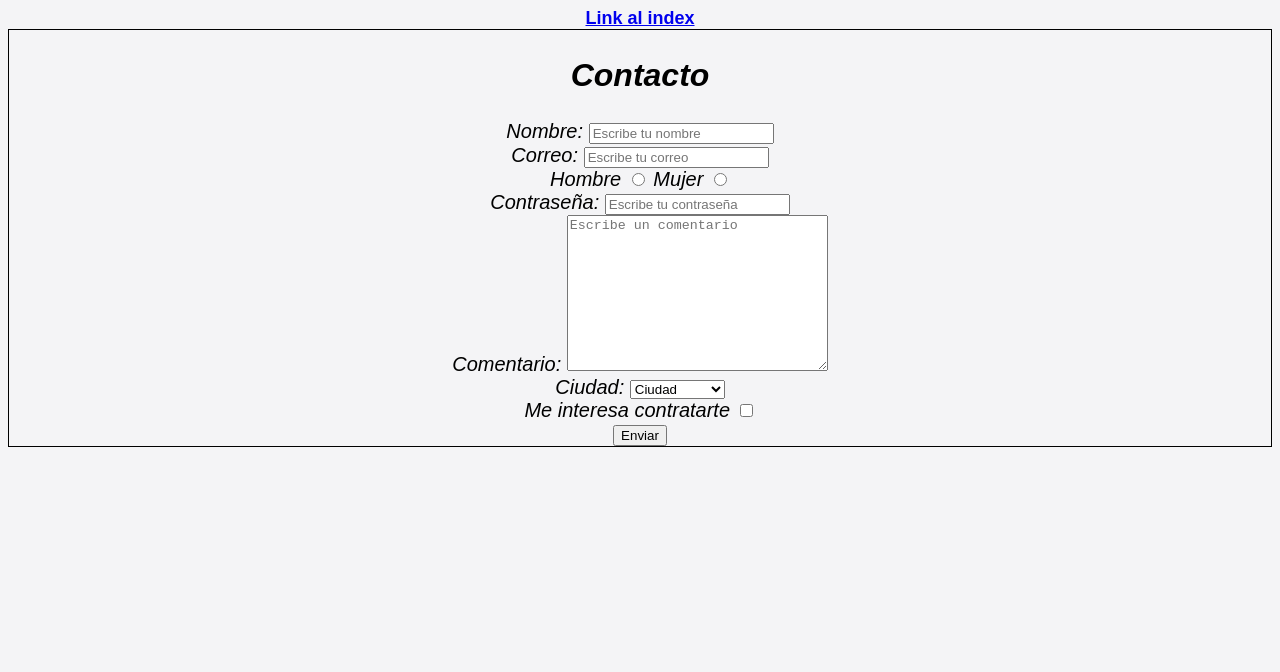
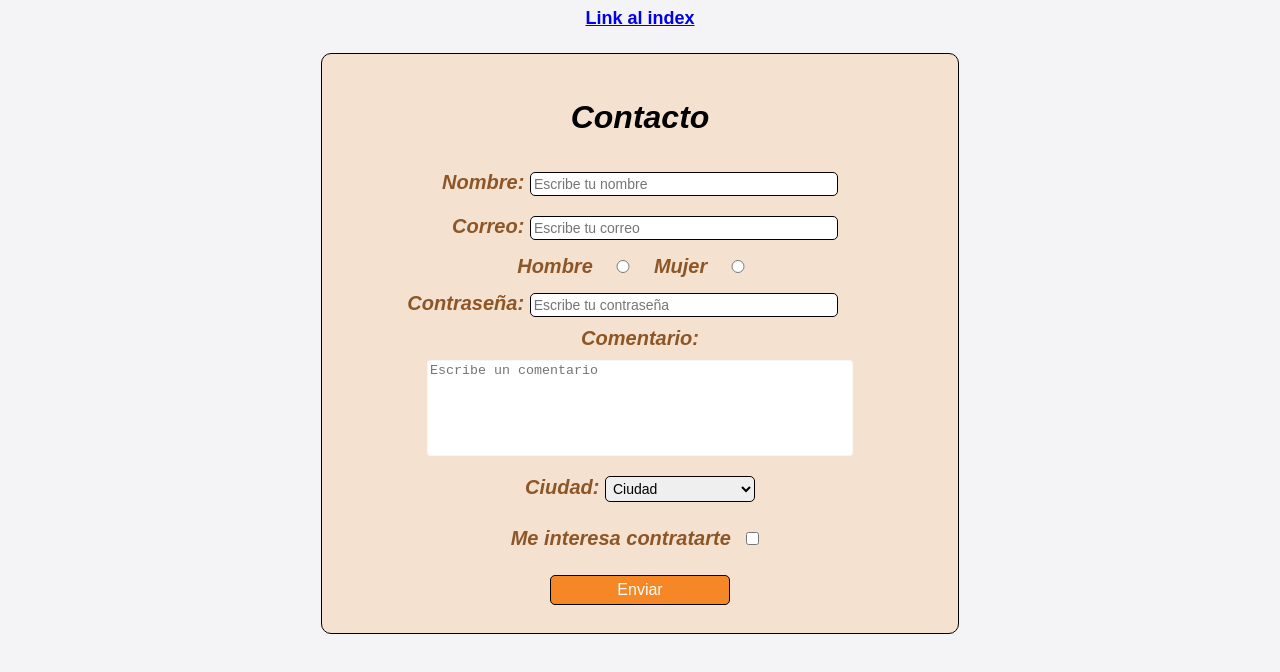
Before and after one commit to angel553/Pr-ctica-HTML-y-CSS-con-GIT, a plain HTML site: page formulario.html in a window 1280 px wide. Drawn offline with Linux system fonts and the light colour scheme.

Commit message:
Se agregaron los estilos al formulario

```diff
--- a/style.css
+++ b/style.css
@@ -21,7 +21,7 @@ header {
   font-weight: 600;
 }
 
-about-me-text {
+.about-me-text {
   width: 60%;
   margin: auto;
   text-align: center;
@@ -85,6 +85,8 @@ td {
 
 .person-img {
   display: block;
+  width: 300px;
+  height: 200px;
   border-radius: 25px;
   margin: auto;
 }
@@ -138,3 +140,74 @@ a:hover {
   text-align: center;
   border: solid 1px black;
 }
+
+/* FORMULARIO */
+
+.form {
+  margin: 24px auto;
+  width: 600px;
+  padding: 18px;
+  border-radius: 10px;
+  background-color: rgb(245, 225, 208);
+}
+
+label {
+  font-weight: bold;
+  color: rgb(141, 86, 38);
+  font-size: 20px;
+}
+
+input,
+select {
+  margin: 10px 0;
+  width: 300px;
+  border-radius: 5px;
+  border: 1px solid #000;
+  padding: 3px 3px;
+  font-size: 14px;
+}
+
+select {
+  width: 150px;
+}
+
+textarea {
+  width: 70%;
+  height: 90px;
+  border: 1px solid #f6f6f6;
+  border-radius: 3px;
+  margin: 10px auto;
+  resize: none;
+  display: block;
+}
+
+.correo {
+  margin-left: 10px;
+}
+
+.radio input {
+  margin: 16 0px;
+  width: 50px;
+}
+
+.pass {
+  margin-right: 35px;
+}
+
+.contratar input {
+  margin: 20px 10px;
+  width: auto;
+}
+
+.btn {
+  width: 30%;
+  height: 30px;
+  background-color: rgb(246, 135, 38);
+  cursor: pointer;
+  color: white;
+  font-size: 16px;
+}
+
+.btn:hover {
+  background-color: rgb(131, 82, 39);
+}
```
